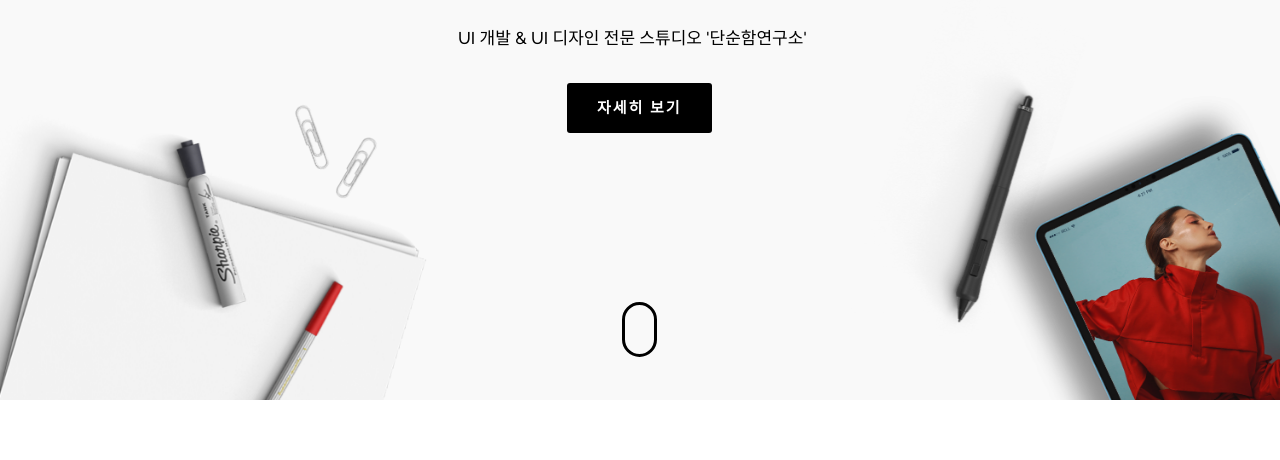
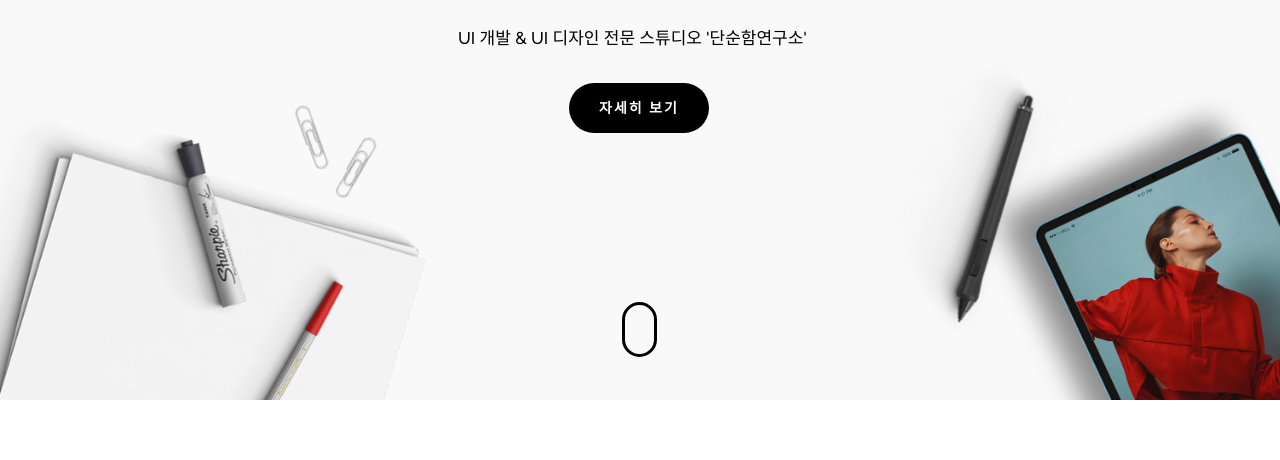
Before and after one commit to siimplelab/siimplelab, a website: page src/index.html in a window 1280 px wide. Shown: the part 340-800 px from the top of the page. Drawn offline with nearby package versions, Linux system fonts and the light colour scheme; some packages are replaced by stand-ins of ours; animation ran at ten frames a second; files whose address does not match are found by name.

Commit message:
changes on landing

```diff
--- a/src/assets/css/custom.css
+++ b/src/assets/css/custom.css
@@ -61,3 +61,7 @@ nav.navbar.bootsnav.navbar-fixed {
 .feature-box {
   word-break: keep-all;
 }
+
+div {
+  word-break: keep-all;
+}
--- a/src/index.html
+++ b/src/index.html
@@ -554,7 +554,7 @@
                   data-y="['middle','middle','middle','middle']"
                   data-voffset="['10','10','10','-10']"
                   data-fontsize="['20','20','20','20']"
-                  data-lineheight="['20','20','20','20']"
+                  data-lineheight="['26','26','26','26']"
                   data-width="['none','none','none','360']"
                   data-height="none"
                   data-whitespace="['nowrap','nowrap','nowrap','normal']"
@@ -570,7 +570,7 @@
                     z-index: 17;
                     white-space: nowrap;
                     font-size: 20px;
-                    line-height: 20px;
+                    line-height: 1.37;
                     font-weight: 500;
                     color: rgba(0, 0, 0, 1);
                     font-family: 'Raleway', sans-serif;
@@ -587,7 +587,8 @@
                   data-x="['center','center','center','center']"
                   data-hoffset="['0','0','0','0']"
                   data-y="['middle','middle','middle','middle']"
-                  data-voffset="['92','92','92','92']"
+                  data-voffset="['92','92','92','92']",
+                  data-fontsize="['14','14','12','12']"
                   data-width="none"
                   data-height="none"
                   data-whitespace="nowrap"
@@ -620,6 +621,7 @@
                     -webkit-box-sizing: border-box;
                     letter-spacing: 2px;
                     cursor: pointer;
+                    border-radius: 2000px;
                   "
                 >
                   자세히 보기
```
